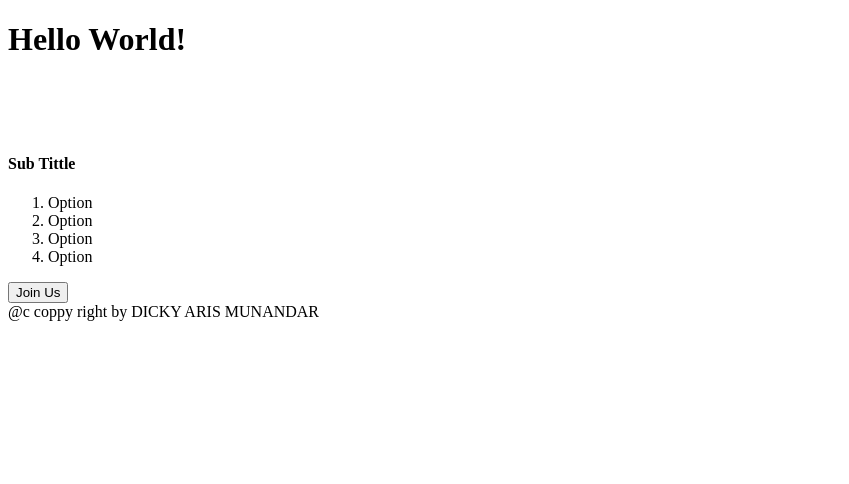
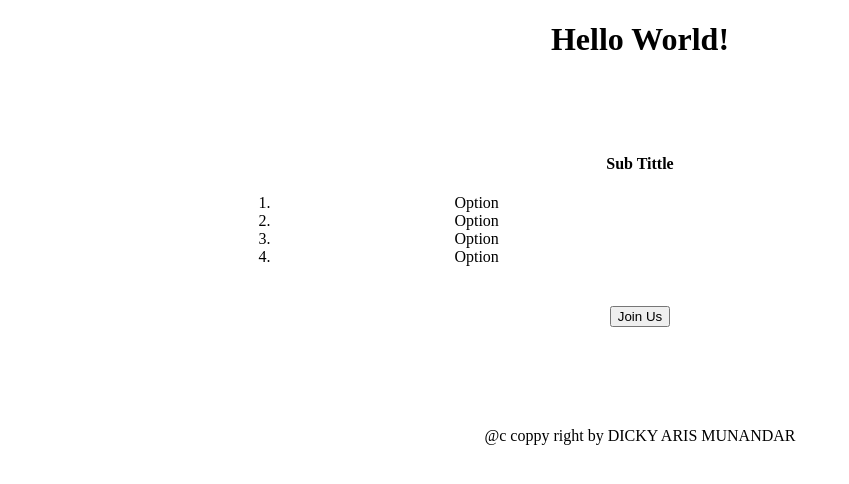
Before and after one commit to Arss011/example_projects, a plain HTML site: page home_page/index.html in a window 1280 px wide. Shown: the whole page, without its empty margins (0-849 px from the left). Drawn offline with Linux system fonts and the light colour scheme.

Commit message:
add style potitioning home page

```diff
--- /dev/null
+++ b/home_page/css/Style.css
@@ -0,0 +1,16 @@
+body {
+    text-align: center;
+}
+
+.container {
+    width: 80%;
+    margin: auto;
+    margin-bottom: 100px;
+}
+
+.container > ul {
+    width: 40%;
+    margin: auto;
+    margin-left: 100px;
+    padding-bottom: 40px;
+}
--- a/home_page/index.html
+++ b/home_page/index.html
@@ -4,8 +4,11 @@
     <meta charset="UTF-8">
     <meta name="viewport" content="width=device-width, initial-scale=1.0">
     <title>Home</title>
+
+    <link rel="stylesheet" href="css/Style.css">
 </head>
 <body>
+    <div class="container">
         <h1>Hello World!</h1>
         <br><br><br>
         <h4>Sub Tittle</h4>
@@ -18,6 +21,8 @@
 
         <button>Join Us</button>
 
+    </div>
+
     <footer>@c coppy right by DICKY ARIS MUNANDAR</footer>
 </body>
 </html>
```
Lines whose indentation alone changed are shown as unchanged.
